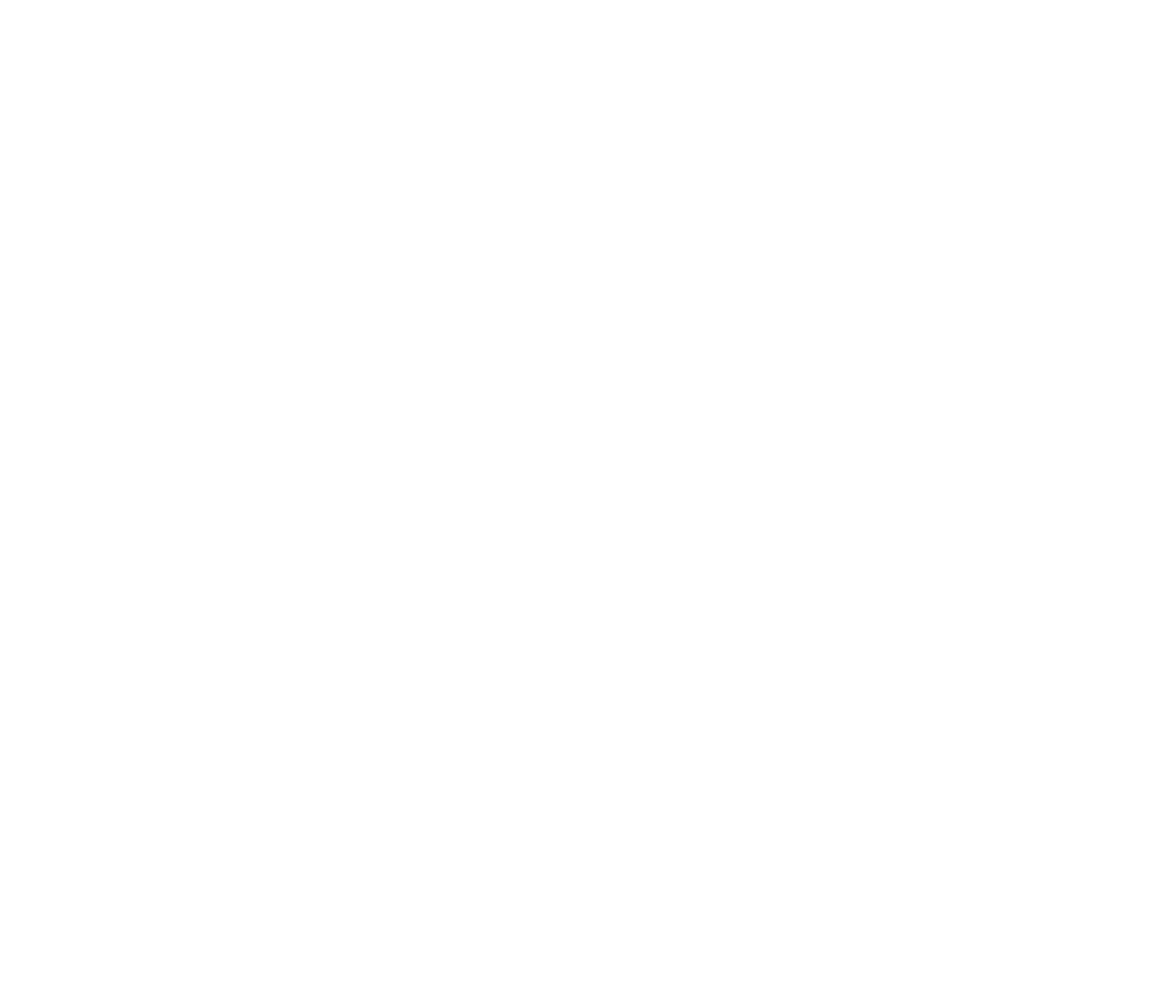
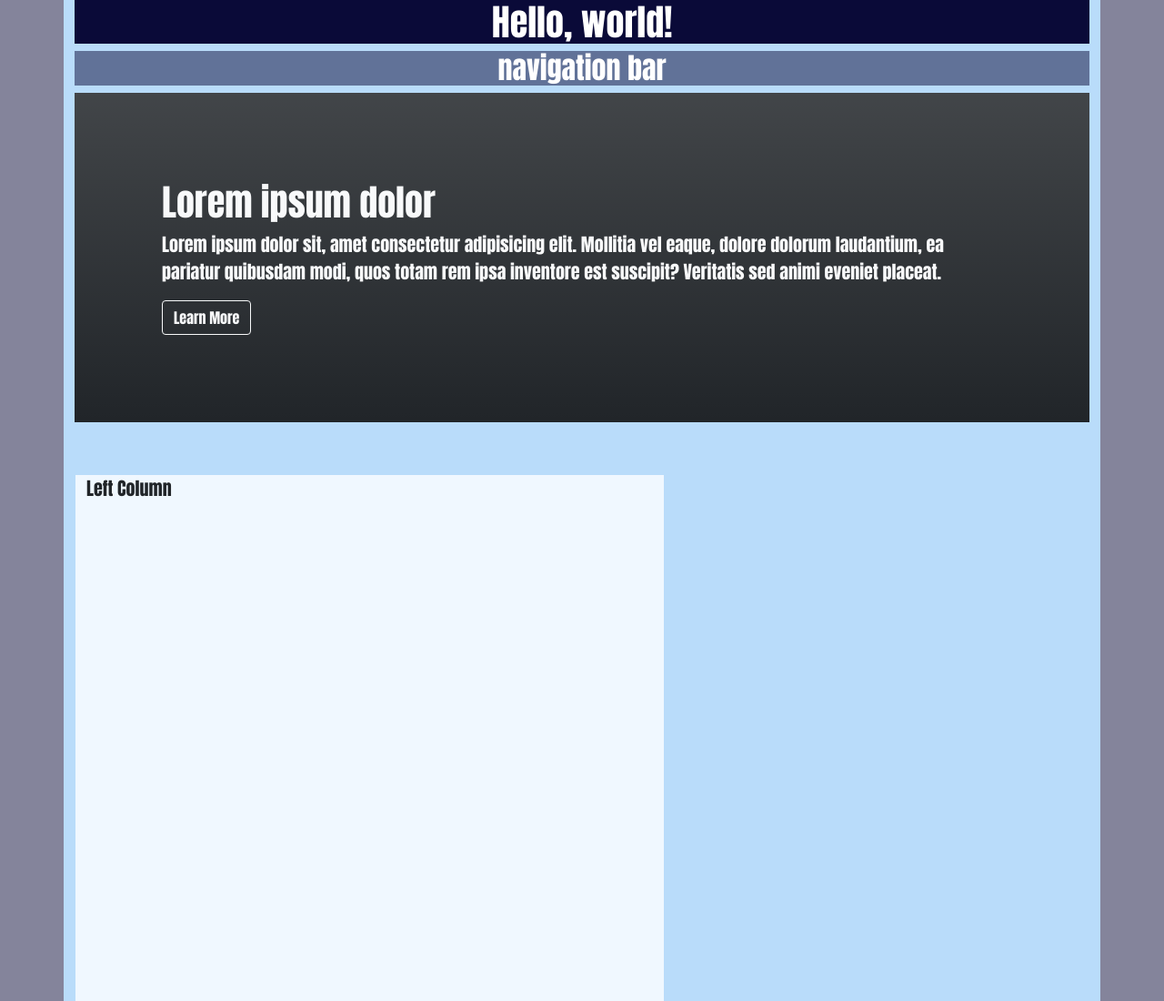
Before and after one commit to Tvillagomez/collab-practice1, a plain HTML site: page index.html in a window 1280 px wide. Shown: the top 1100 px of the page at 91% size. Before the commit the page ends 800 px from the top, so only its background shows below. Drawn offline with nearby package versions, Linux system fonts and the light colour scheme.

Commit message:
tony's collab-practice1

```diff
--- a/css/styles.css
+++ b/css/styles.css
@@ -0,0 +1,48 @@
+body {
+    background: rgb(10, 10, 56, 0.5) url("");
+    font-family: Impact, Haettenschweiler, 'Arial Narrow Bold', sans-serif;
+}
+header {
+    background-color: rgb(10, 10, 56);
+    font-size: xx-large;
+    color: rgb(255, 255, 255);
+    text-align: center;
+}
+nav {
+    background-color: rgb(10, 10, 56, 0.5);
+    color: rgb(255, 255, 255);
+    font-size: 32px;
+    text-align: center;
+}
+.container {
+    background-color: rgb(185, 220, 250);
+    min-height: 900px;
+    min-width: 1000px;
+    margin: auto;
+}
+.wrapper {
+    padding: 13px;
+    margin-top: 45px;
+}
+.row {
+    padding: 13px;
+    padding-bottom: 60px;
+}
+.col-right {
+    background-color: rgb(10, 10, 56, 0.5);
+    height: 1000px;
+    width: 647px;
+    font-size: 20px;
+}
+.col-left {
+    background-color: rgb(240, 248, 255);
+    height: 1000px;
+    width: 647px;
+    font-size: 20px;
+}
+footer {
+    background-color: rgb(10, 10, 56);
+    color: rgb(255, 255, 255);
+    font-size: 32px;
+    text-align: center;
+}
--- a/index.html
+++ b/index.html
@@ -1,13 +1,44 @@
-<!DOCTYPE html>
+<!doctype html>
 <html lang="en">
 <head>
-    <meta charset="UTF-8">
-    <meta http-equiv="X-UA-Compatible" content="IE=edge">
-    <meta name="viewport" content="width=device-width, initial-scale=1.0">
-    <title>Document</title>
-    <link rel="stylesheet" href="css/styles.css">
+  <meta charset="utf-8">
+  <meta name="viewport" content="width=device-width, initial-scale=1">
+  <link href="https://cdn.jsdelivr.net/npm/bootstrap@5.1.3/dist/css/bootstrap.min.css" rel="stylesheet"
+    integrity="sha384-1BmE4kWBq78iYhFldvKuhfTAU6auU8tT94WrHftjDbrCEXSU1oBoqyl2QvZ6jIW3" crossorigin="anonymous">
+  <title>Hello, world!</title>
+  <script src="https://cdn.jsdelivr.net/npm/bootstrap@5.1.3/dist/js/bootstrap.bundle.min.js"
+    integrity="sha384-ka7Sk0Gln4gmtz2MlQnikT1wXgYsOg+OMhuP+IlRH9sENBO0LRn5q+8nbTov4+1p" crossorigin="anonymous">
+  </script>
+  <link rel="stylesheet" href="css/styles.css">
 </head>
 <body>
-
+  <main class="container">
+    <header>
+      <h1>Hello, world!</h1>
+    </header>
+    <nav class="container-fluid">
+      <h2>navigation bar</h2>
+    </nav>
+    <div class="jumbotron bg-dark bg-gradient text-light p-5">
+      <div class="container-fluid p-5">
+        <h1 class="fw-bold">Lorem ipsum dolor</h1>
+        <p class="fs-5 fw-regular">Lorem ipsum dolor sit, amet consectetur adipisicing elit. Mollitia vel eaque,
+          dolore dolorum laudantium, ea pariatur quibusdam modi, quos totam rem ipsa inventore est suscipit?
+          Veritatis sed animi eveniet placeat.</p>
+        <a href="" class="btn btn-outline-light">Learn More</a>
+      </div>
+    </div>
+    <div class="row wrapper">
+      <div class="col-left">
+        Left Column
+      </div>
+      <div class="col-right">
+        Right Column
+      </div>
+    </div>
+    <footer>
+      <p>&copy; 2022 | mfcp</p>
+    </footer>
+  </main>
 </body>
 </html>
```
